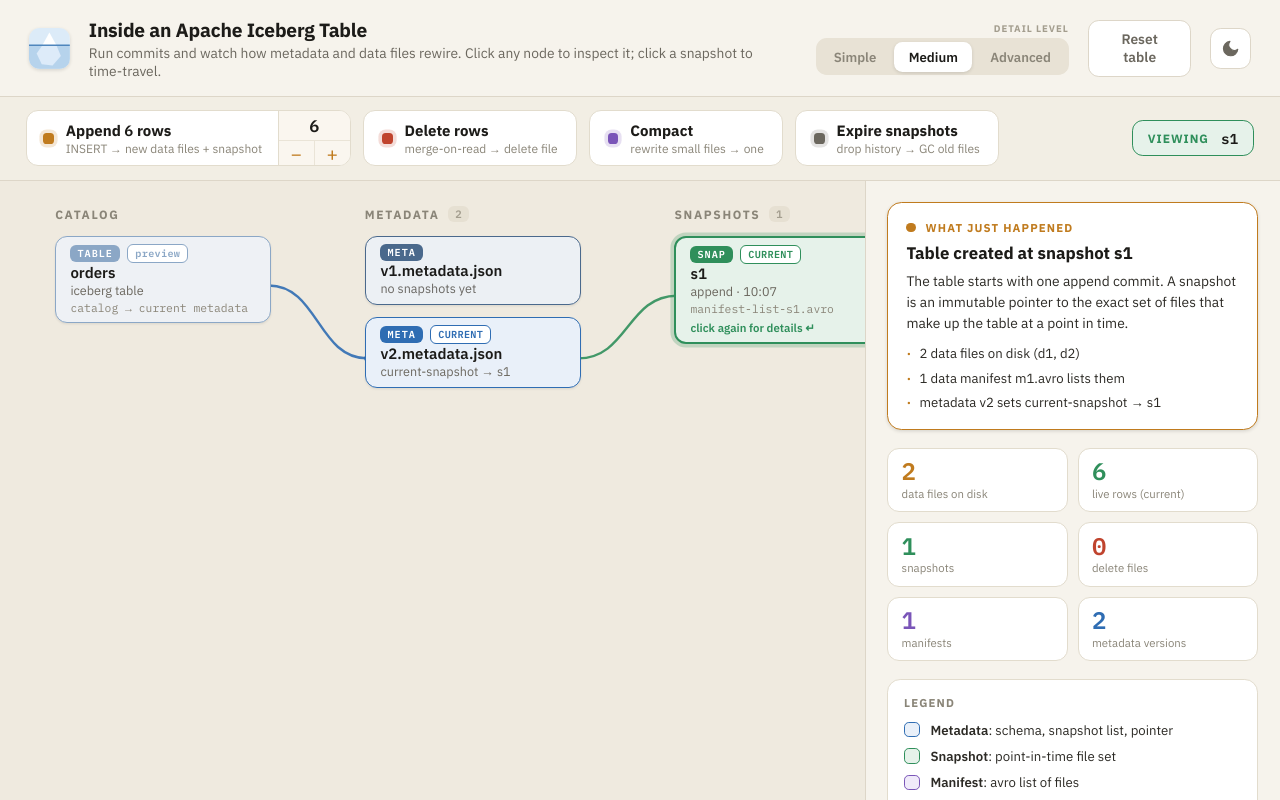
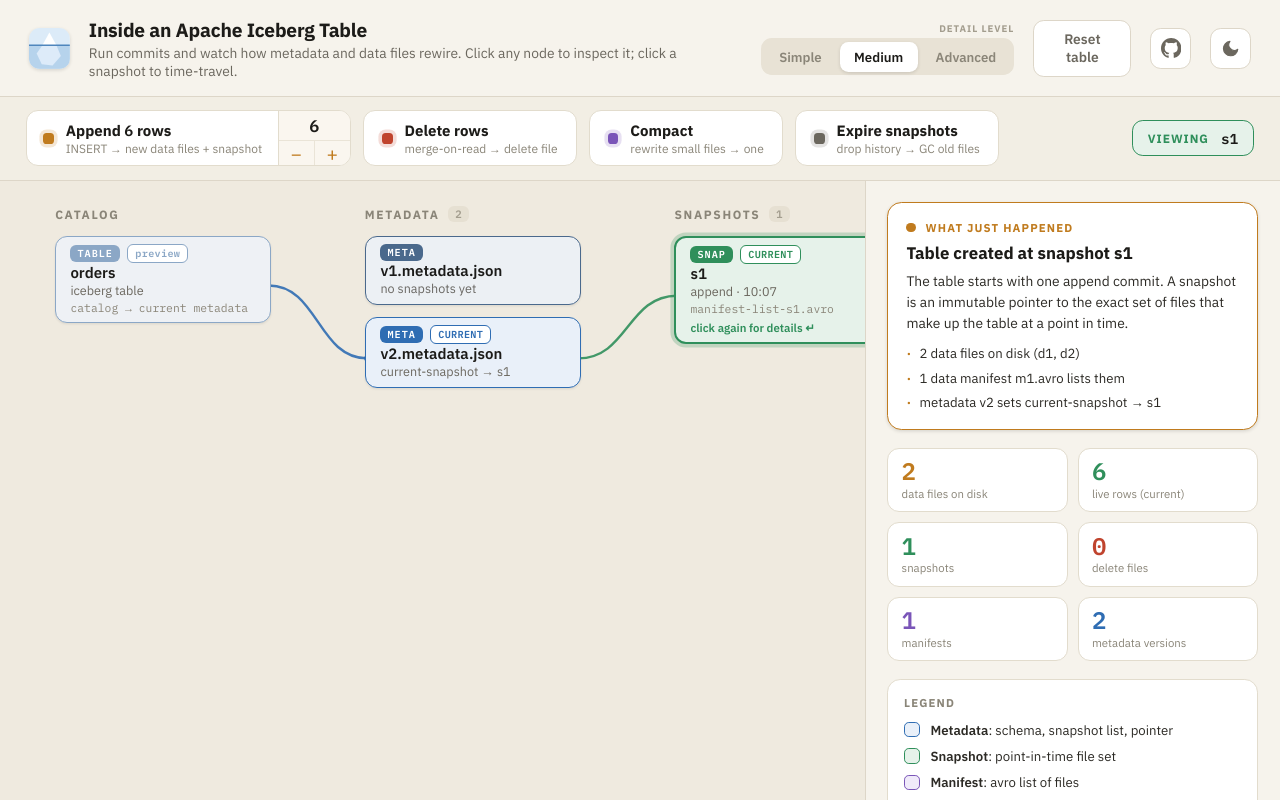
Before and after one commit to just-barcodes/learn-apache-iceberg, a React (Vite) app: page / in a window 1280 px wide. Built offline with nearby package versions, Linux system fonts and the light colour scheme.

Commit message:
Add a GitHub link button to the header

```diff
--- a/src/components/Header.tsx
+++ b/src/components/Header.tsx
@@ -50,8 +50,26 @@
       <button type="button" className="btn-ghost" onClick={() => dispatch({ type: "reset" })}>
         Reset table
       </button>
+      <a
+        className="icon-link"
+        href="https://github.com/just-barcodes/learn-apache-iceberg"
+        target="_blank"
+        rel="noreferrer"
+        aria-label="View source on GitHub"
+        title="View source on GitHub"
+      >
+        <GitHubIcon />
+      </a>
       <ThemeToggle resolved={resolved} onToggle={onToggleTheme} />
     </header>
+  );
+}
+
+function GitHubIcon() {
+  return (
+    <svg width="17" height="17" viewBox="0 0 16 16" fill="currentColor" aria-hidden="true">
+      <path d="M8 0C3.58 0 0 3.58 0 8c0 3.54 2.29 6.53 5.47 7.59.4.07.55-.17.55-.38 0-.19-.01-.82-.01-1.49-2.01.37-2.53-.49-2.69-.94-.09-.23-.48-.94-.82-1.13-.28-.15-.68-.52-.01-.53.63-.01 1.08.58 1.23.82.72 1.21 1.87.87 2.33.66.07-.52.28-.87.51-1.07-1.78-.2-3.64-.89-3.64-3.95 0-.87.31-1.59.82-2.15-.08-.2-.36-1.02.08-2.12 0 0 .67-.21 2.2.82.64-.18 1.32-.27 2-.27.68 0 1.36.09 2 .27 1.53-1.04 2.2-.82 2.2-.82.44 1.1.16 1.92.08 2.12.51.56.82 1.27.82 2.15 0 3.07-1.87 3.75-3.65 3.95.29.25.54.73.54 1.48 0 1.07-.01 1.93-.01 2.2 0 .21.15.46.55.38A8.01 8.01 0 0 0 16 8c0-4.42-3.58-8-8-8Z" />
+    </svg>
   );
 }
 
--- a/src/styles/app.css
+++ b/src/styles/app.css
@@ -77,8 +77,9 @@
   font-weight: 400;
 }
 
-/* Header theme toggle. */
-.theme-toggle {
+/* Header icon buttons (theme toggle, GitHub link). */
+.theme-toggle,
+.icon-link {
   width: 34px;
   height: 34px;
   flex: none;
@@ -94,7 +95,8 @@
     color 0.15s,
     border-color 0.15s;
 }
-.theme-toggle:hover {
+.theme-toggle:hover,
+.icon-link:hover {
   border-color: var(--border-strong);
   color: var(--text);
 }
```
